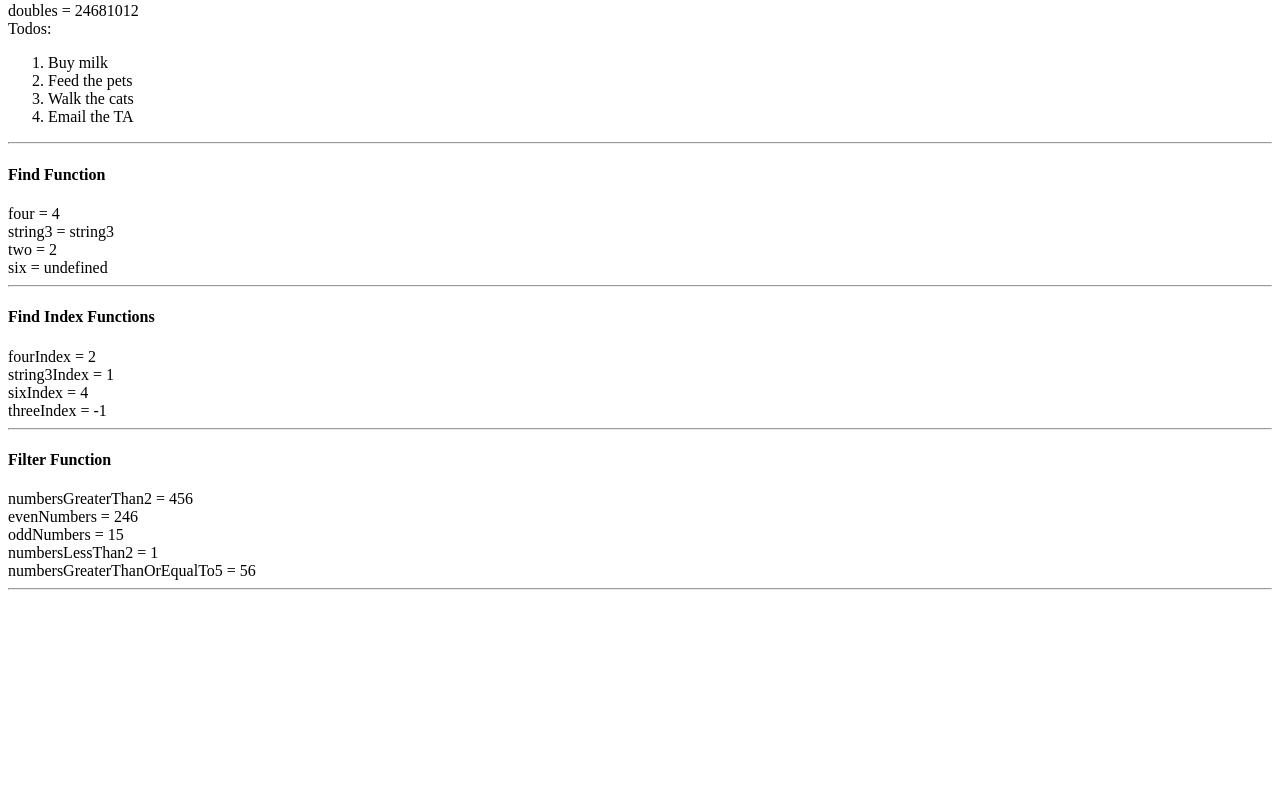
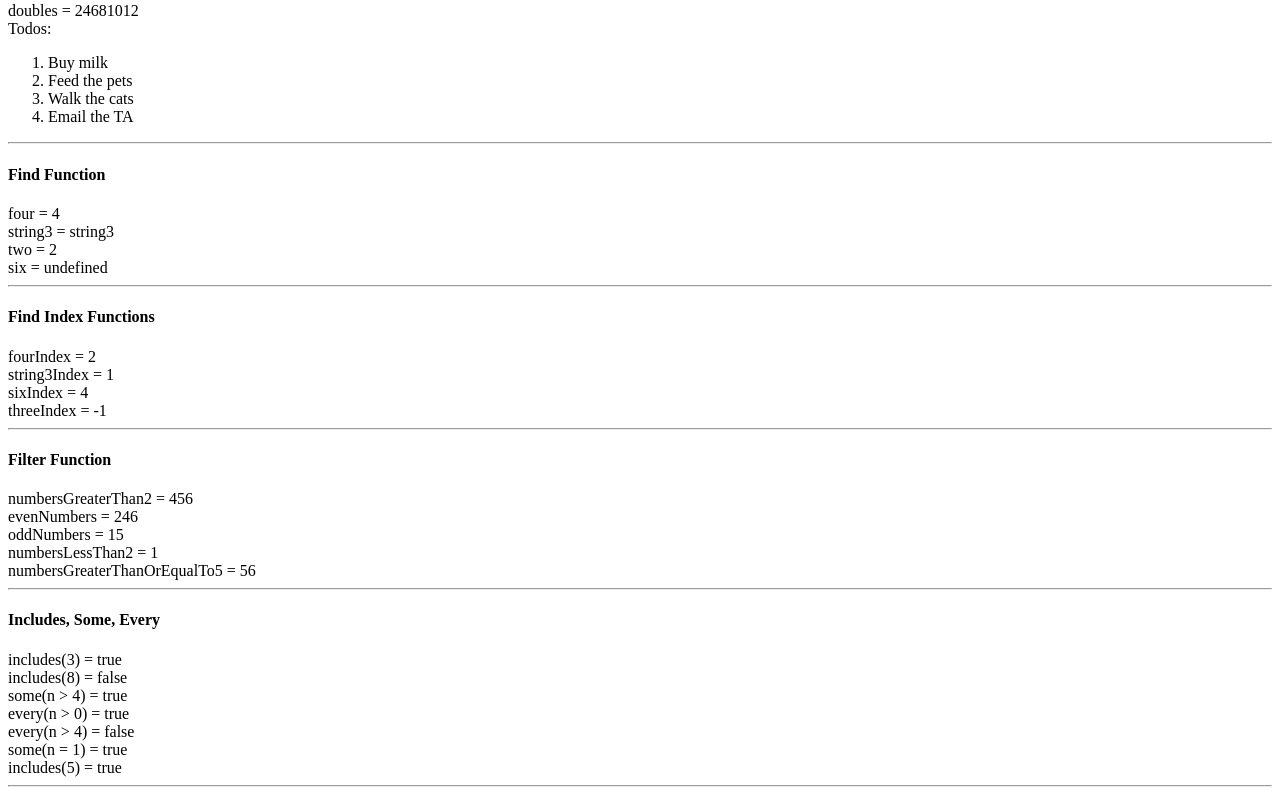
Before and after one commit to pricefy-dotcom/webdev-client, a Next.js app in the folder 2026/fall/webdev/webdev-client/: page /labs/lab3 in a window 1280 px wide. Shown: the part 3143-3938 px from the top of the page. Before the commit the page ends 3741 px from the top, so only its background shows below. Built offline with nearby package versions, Linux system fonts and the light colour scheme.

Commit message:
Lab 3.4.8 Includes, some, and every

```diff
--- /dev/null
+++ b/2026/fall/webdev/webdev-client/app/labs/lab3/IncludesSomeEvery.tsx
@@ -0,0 +1,28 @@
+export default function IncludesSomeEvery() {
+    const numbers = [1, 2, 3, 4, 5];
+    const includes3 = numbers.includes(3);
+    const includes8 = numbers.includes(8);
+    const someGreaterThan4 = numbers.some((n) => n > 4);
+    const everyGreaterThan0 = numbers.every((n) => n > 0);
+    const everyGreaterThan4 = numbers.every((n) => n > 4);
+    const someEqualTo1 = numbers.some((n) => n === 1);
+    return (
+        <div id="wd-includes-some-every">
+            <h4>Includes, Some, Every</h4>
+            includes(3) = {includes3 + ""}
+            <br />
+            includes(8) = {includes8 + ""}
+            <br />
+            some(n &gt; 4) = {someGreaterThan4 + ""}
+            <br />
+            every(n &gt; 0) = {everyGreaterThan0 + ""}
+            <br />
+            every(n &gt; 4) = {everyGreaterThan4 + ""}
+            <br />
+            some(n = 1) = {someEqualTo1 + ""}
+            <br />
+            includes(5) = {numbers.includes(5) + ""}
+            <hr />
+        </div>
+    );
+}
--- a/2026/fall/webdev/webdev-client/app/labs/lab3/page.tsx
+++ b/2026/fall/webdev/webdev-client/app/labs/lab3/page.tsx
@@ -18,6 +18,7 @@ import MapFunction from "./MapFunction";
 import FindFunction from "./FindFunction";
 import FindIndex from "./FindIndex";
 import FilterFunction from "./FilterFunction";
+import IncludesSomeEvery from "./IncludesSomeEvery";
 
 export default function Lab3() {
     return (
@@ -43,6 +44,7 @@ export default function Lab3() {
             <FindFunction />
             <FindIndex />
             <FilterFunction />
+            <IncludesSomeEvery />
         </div>
     );
 }
```
